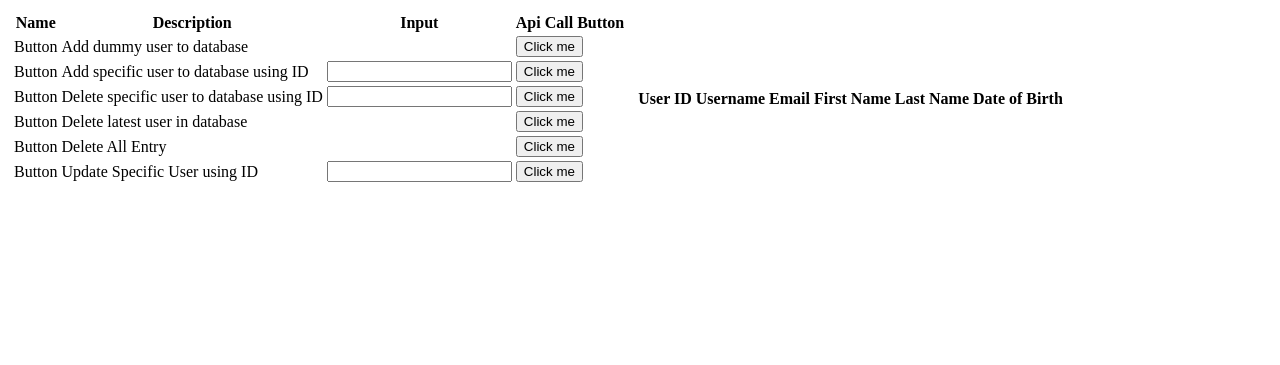
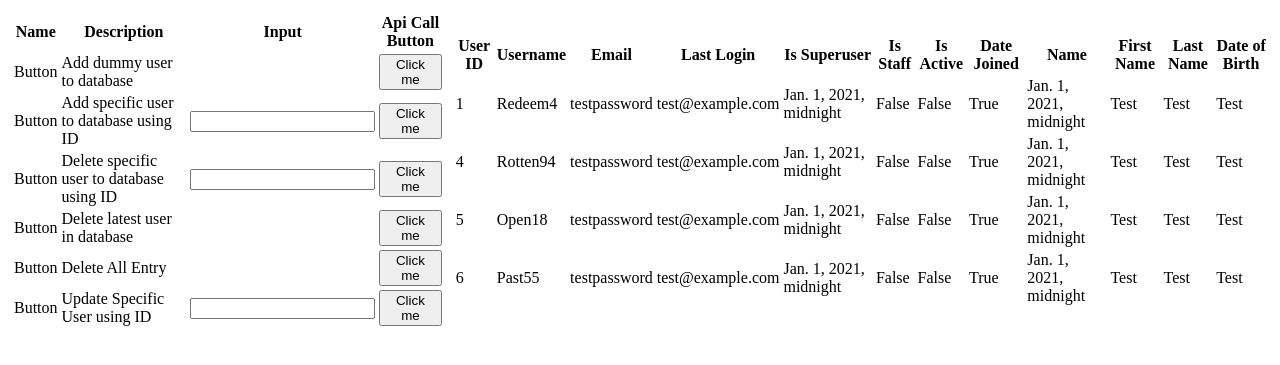
Before and after one commit to skai8468/SC2006-Project, a Django app: page / in a window 1280 px wide. Shown: the top 365 px of the page. Run offline with Django 5.2, Linux system fonts and the light colour scheme; data comes from the database, SQL or seed files in the repository; lists and menus that the app fills with data are empty.

Commit message:
Display users in database

```diff
--- a/backend/app/static/Button.js
+++ b/backend/app/static/Button.js
@@ -67,7 +67,6 @@ function createDummyUser() {
         name: 'Test',
         first_name: "Test",
         last_name: "Test",
-        date_of_birth: "1990-01-01"
     }
 
     console.log('Updated Data:', data);
@@ -115,7 +114,6 @@ function addEntryID() {
         name: 'Test',
         first_name: "Test",
         last_name: "Test",
-        date_of_birth: "1990-01-01"
     }
 
     console.log('Updated Data:', data);
--- a/backend/app/templates/ApiCall.Html
+++ b/backend/app/templates/ApiCall.Html
@@ -65,18 +65,30 @@
                         <th>User ID</th>
                         <th>Username</th>
                         <th>Email</th>
+                        <th>Last Login</th>
+                        <th>Is Superuser</th>
+                        <th>Is Staff</th>
+                        <th>Is Active</th>
+                        <th>Date Joined</th>
+                        <th>Name</th>
                         <th>First Name</th>
                         <th>Last Name</th>
                         <th>Date of Birth</th>
                     </tr>
-                    {% for account in accounts %}
+                    {% for user in user %}
                     <tr>
-                        <td>{{ account.account_id }}</td>
-                        <td>{{ account.username }}</td>
-                        <td>{{ account.email }}</td>
-                        <td>{{ account.first_name }}</td>
-                        <td>{{ account.last_name }}</td>
-                        <td>{{ account.date_of_birth }}</td>
+                        <td>{{ user.id }}</td>
+                        <td>{{ user.username }}</td>
+                        <td>{{ user.password }}</td>
+                        <td>{{ user.email }}</td>
+                        <td>{{ user.last_login }}</td>
+                        <td>{{ user.is_superuser }}</td>
+                        <td>{{ user.is_staff }}</td>
+                        <td>{{ user.is_active }}</td>
+                        <td>{{ user.date_joined }}</td>
+                        <td>{{ user.name }}</td>
+                        <td>{{ user.first_name }}</td>
+                        <td>{{ user.last_name }}</td>
                     </tr>
                     {% endfor %}
                 </table>
--- a/backend/app/views.py
+++ b/backend/app/views.py
@@ -13,8 +13,9 @@ from django.conf import settings
 
 
 def main(request):
-  template = loader.get_template('ApiCall.html')
-  return render(request, 'ApiCall.html')
+  user = User.objects.all()
+  print(user)
+  return render(request, 'ApiCall.html', {'user': user})
 
 class UserViewSet(viewsets.ModelViewSet):
     queryset = User.objects.all()
```
